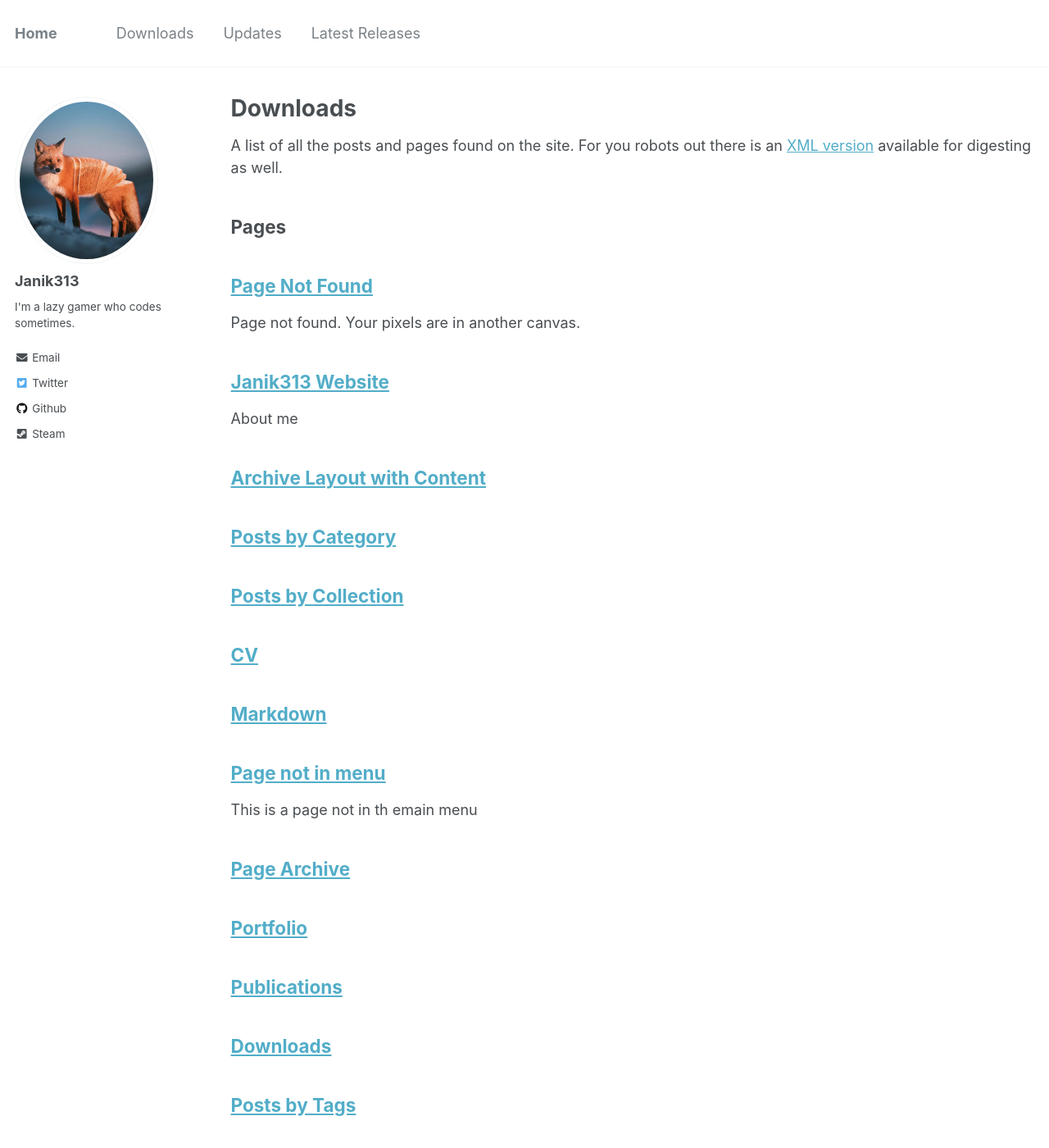
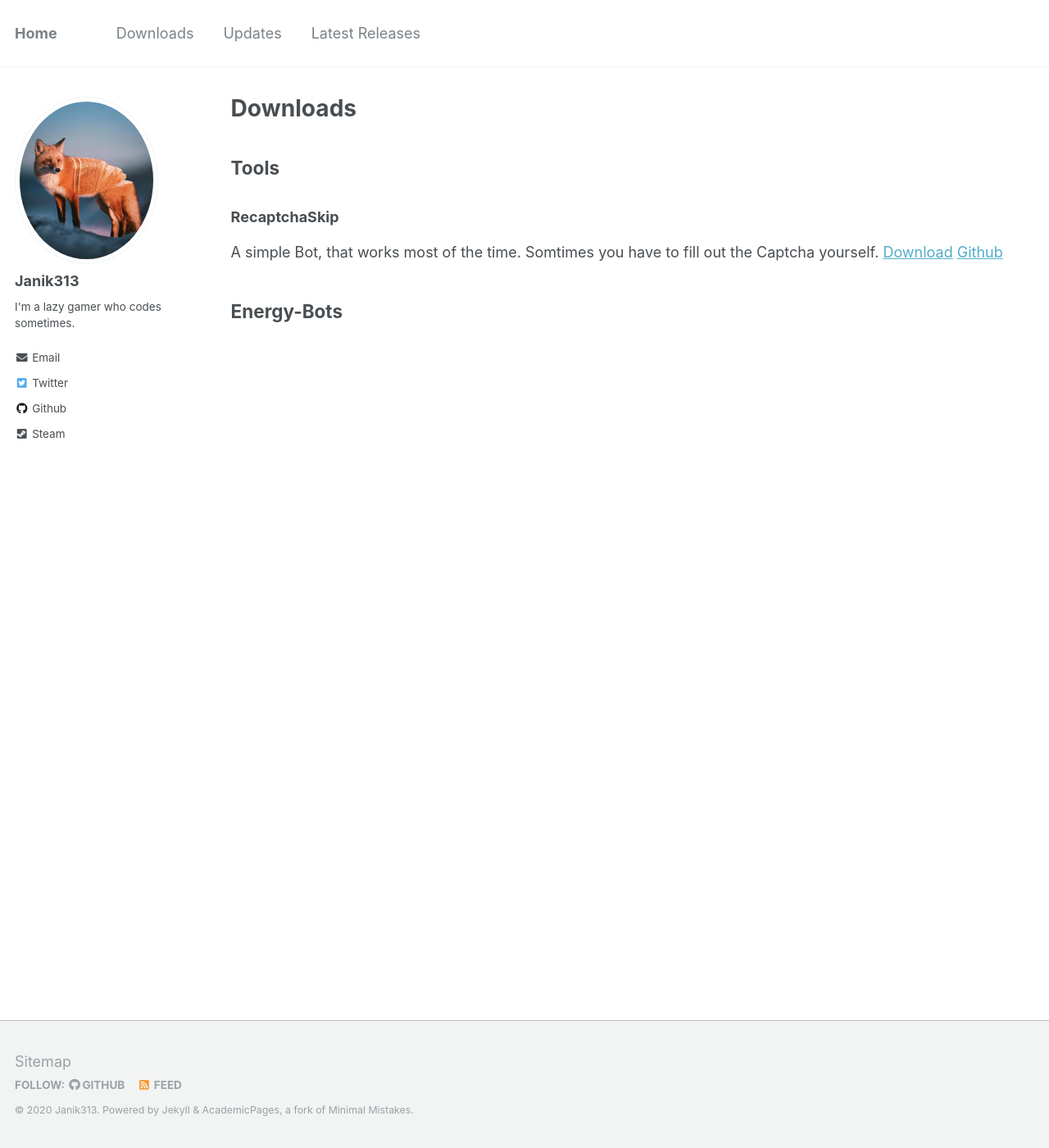
Before and after one commit to Janik313/janik313.github.io, a Jekyll site: the page built from _pages/sitemap.md, in a window 1280 px wide and 1400 px high. Shown: the whole window at 82% size. Built offline with Jekyll 4.4.1, drawn with Linux system fonts in a browser that asks for light colours; some of the changed text lies outside the part shown.

Commit message:
Update sitemap.md

```diff
--- a/_pages/sitemap.md
+++ b/_pages/sitemap.md
@@ -5,33 +5,12 @@
 author_profile: true
 ---
 
-{% include base_path %}
 
-A list of all the posts and pages found on the site. For you robots out there is an [XML version]({{ base_path }}/sitemap.xml) available for digesting as well.
+<h2>Tools</h2>
+<h3>RecaptchaSkip</h3>
+A simple Bot, that works most of the time.
+Somtimes you have to fill out the Captcha yourself.
+<a href="https://github.com/Janik313/recaptchaSkip/raw/master/%5Brecaptcha%20skip%5D.user.js">Download</a>
+<a href="https://github.com/Janik313/recaptchaSkip">Github</a>
 
-<h2>Pages</h2>
-{% for post in site.pages %}
-  {% include archive-single.html %}
-{% endfor %}
-
-<h2>Posts</h2>
-{% for post in site.posts %}
-  {% include archive-single.html %}
-{% endfor %}
-
-{% capture written_label %}'None'{% endcapture %}
-
-{% for collection in site.collections %}
-{% unless collection.output == false or collection.label == "posts" %}
-  {% capture label %}{{ collection.label }}{% endcapture %}
-  {% if label != written_label %}
-  <h2>{{ label }}</h2>
-  {% capture written_label %}{{ label }}{% endcapture %}
-  {% endif %}
-{% endunless %}
-{% for post in collection.docs %}
-  {% unless collection.output == false or collection.label == "posts" %}
-  {% include archive-single.html %}
-  {% endunless %}
-{% endfor %}
-{% endfor %}
+<h2>Energy-Bots</h2>
```
